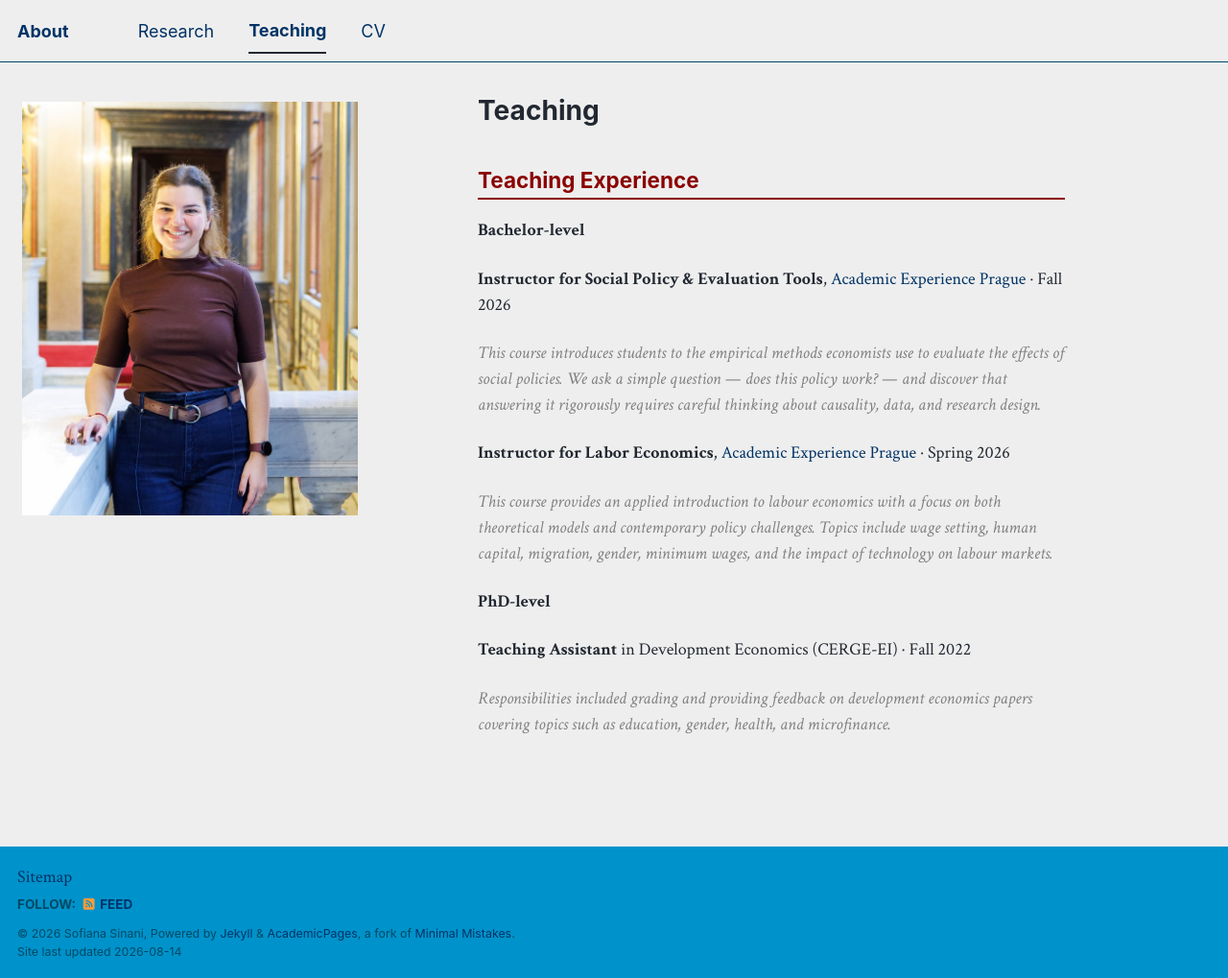
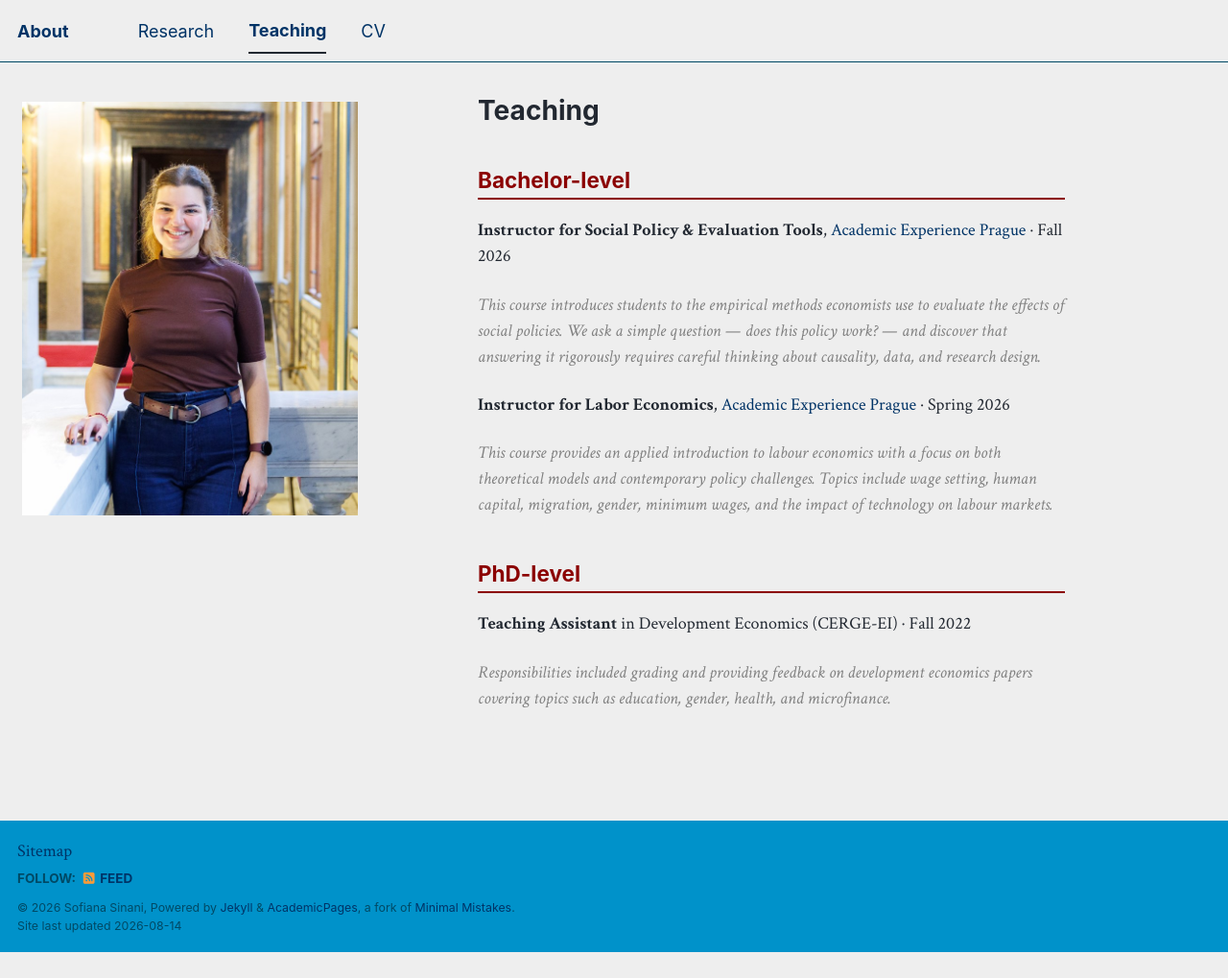
Before and after one commit to sofianasinani/sofianasinani.github.io, a Jekyll site: the page built from _pages/teaching.md, in a window 1280 px wide and 1019 px high. Shown: the whole window at 96% size. Built offline with Jekyll 4.4.1, drawn with Linux system fonts in a browser that asks for light colours; a script bundle is joined from its source files by our own code; library files that are not in the unit come from our copies.

Commit message:
Update teaching experience section with headings

```diff
--- a/_pages/teaching.md
+++ b/_pages/teaching.md
@@ -5,9 +5,7 @@ permalink: /teaching/
 author_profile: true
 ---
 
-<h2 style="color: #8B0000; border-bottom: 2px solid #8B0000; padding-bottom: 5px;">Teaching Experience</h2>
-
-**Bachelor-level**
+<h2 style="color: #8B0000; border-bottom: 2px solid #8B0000; padding-bottom: 5px;">Bachelor-level</h2>
 
 <div style="margin-top: 10px;"></div>
 
@@ -20,7 +18,8 @@ author_profile: true
 <p style="color: grey; font-style: italic; margin-top: 5px;">This course provides an applied introduction to labour economics with a focus on both theoretical models and contemporary policy challenges. Topics include wage setting, human capital, migration, gender, minimum wages, and the impact of technology on labour markets.</p>
 <div style="margin-top: 15px;"></div>
 
-**PhD-level**
+<h2 style="color: #8B0000; border-bottom: 2px solid #8B0000; padding-bottom: 5px;">PhD-level</h2>
+
 
 <div style="margin-top: 10px;"></div>
 
```
